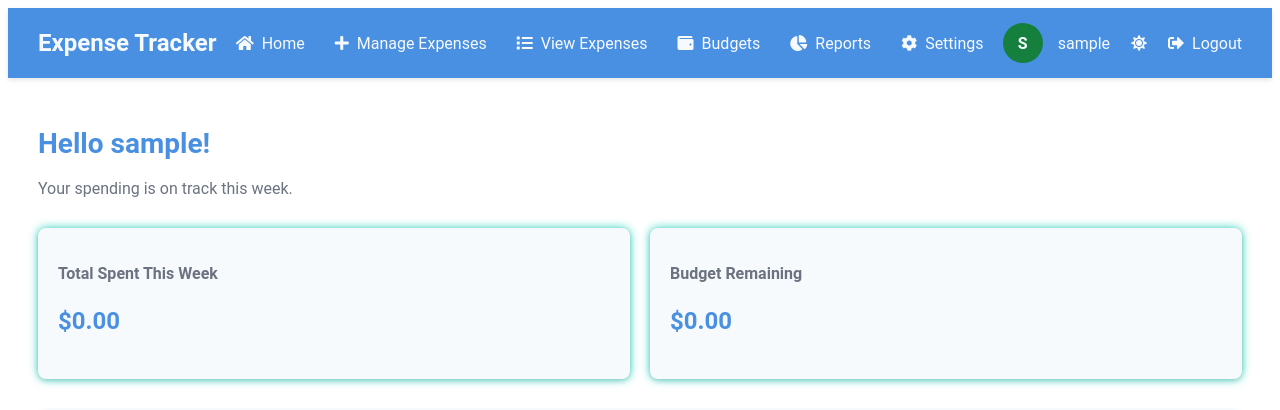
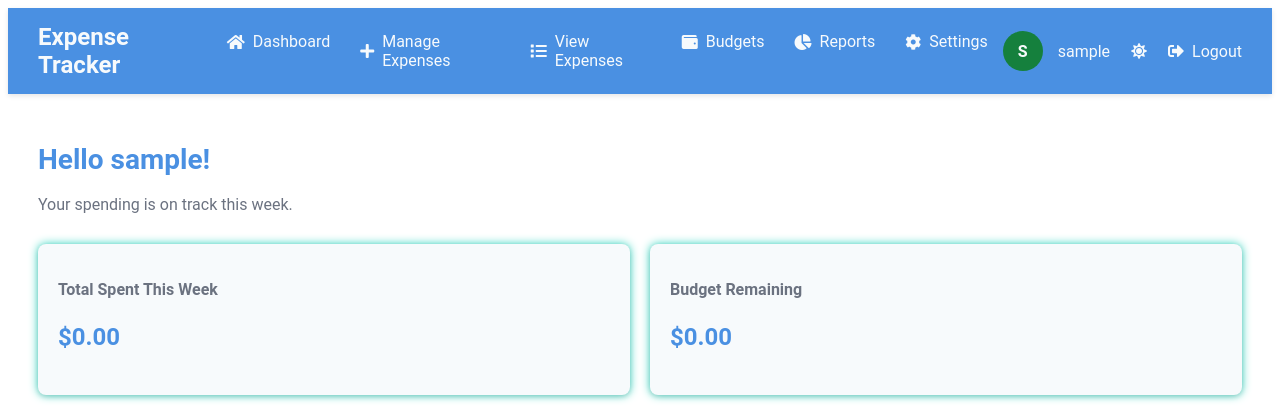
Before and after one commit to hesnyandoro/PennyPulse, a PHP site: page /dashboard.php in a window 1280 px wide. Shown: the top 410 px of the page. Run offline with PHP 8.4, Linux system fonts and the light colour scheme; the visitor is signed in with stand-in values (Sample User, id 1); tables that the repository leaves empty or names only in its code hold one stand-in row (values such as "Sample post").

Commit message:
Refactor dashboard.php: update navigation link text from 'Home' to 'Dashboard' for improved clarity

```diff
--- a/dashboard.php
+++ b/dashboard.php
@@ -93,7 +93,7 @@ $remaining = $total_budget - $total_spent;
         <nav class="navbar">
             <div class="logo">Expense Tracker</div>
             <ul class="nav-links">
-                <li><a href="dashboard.php"><i class="fas fa-home"></i> Home</a></li>
+                <li><a href="dashboard.php"><i class="fas fa-home"></i> Dashboard</a></li>
                 <li><a href="add_expense.php"><i class="fas fa-plus"></i> Manage Expenses</a></li>
                 <li><a href="view_expenses.php"><i class="fas fa-list"></i> View Expenses</a></li>
                 <li><a href="set_budget.php"><i class="fas fa-wallet"></i> Budgets</a></li>
```
